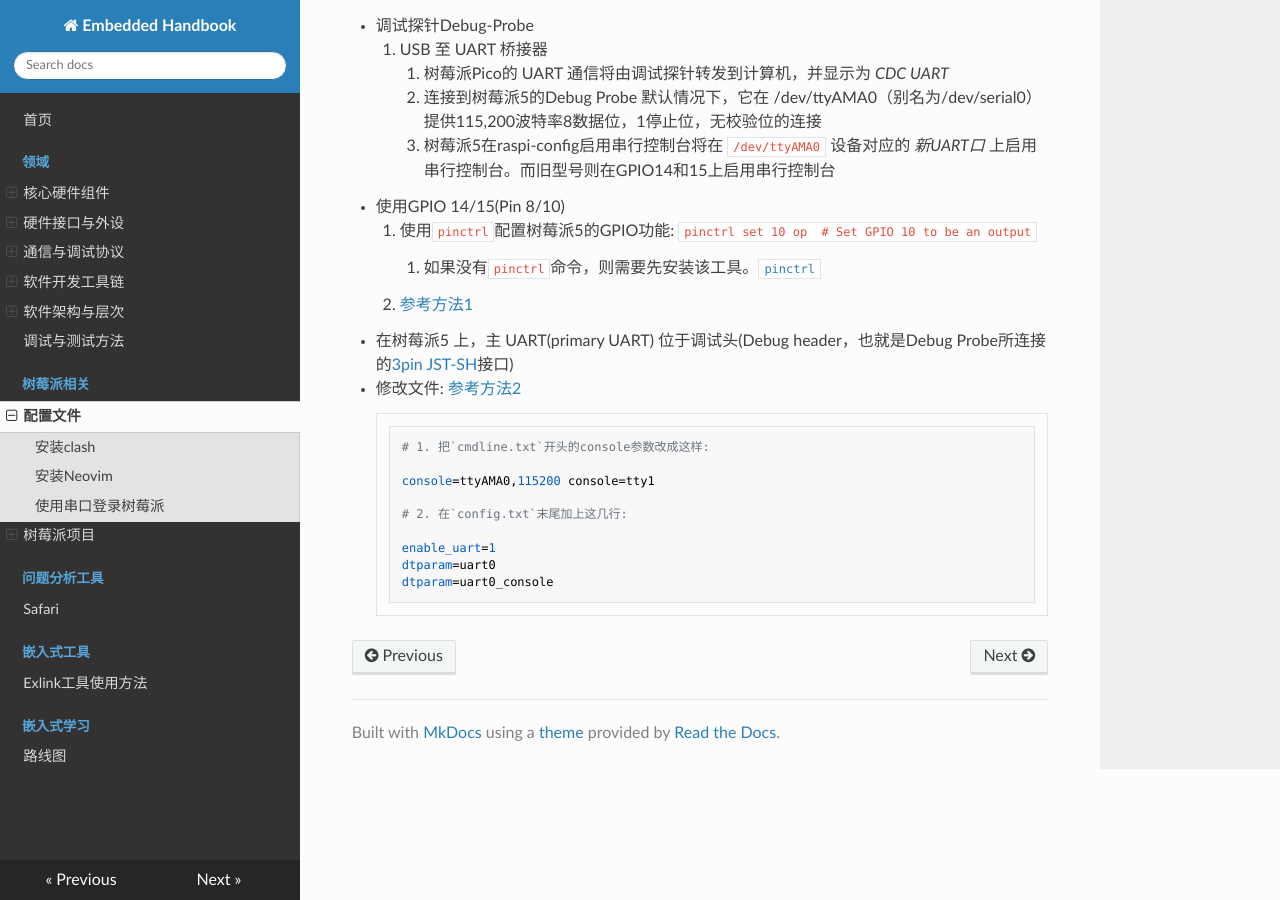
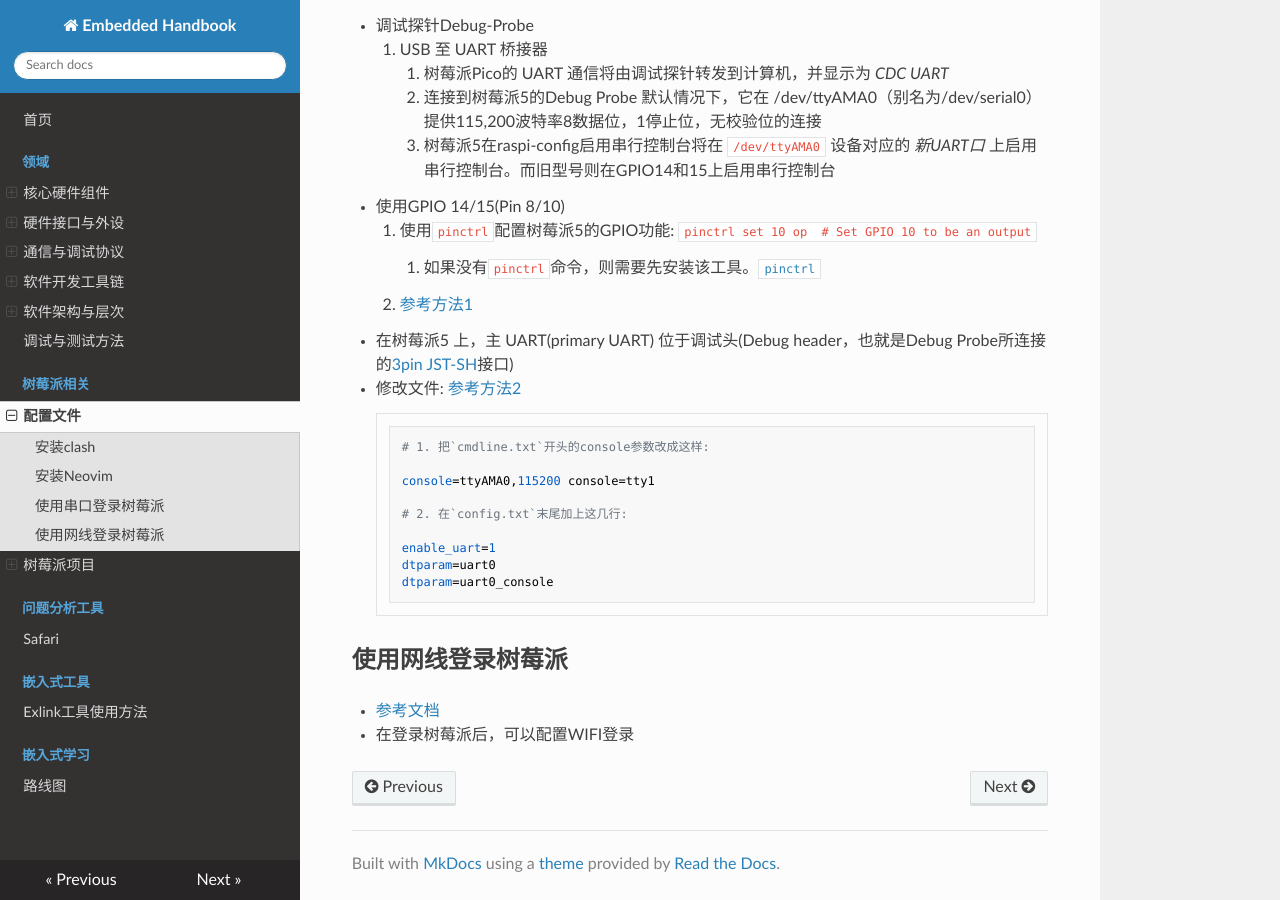
Before and after one commit to Shenliuran/embedded_handbook, an MkDocs documentation site: the page built from docs/raspberry-pi/raspberry-pi5-config.md, in a window 1280 px wide and 900 px high, scrolled down 790 px. Built offline with MkDocs 1.6.1, drawn with Linux system fonts in a browser that asks for light colours; nearby versions of some CDN libraries.

Commit message:
docs(raspberry-pi5-config): 添加通过网线登录树莓派的方法

````diff
--- a/docs/raspberry-pi/raspberry-pi5-config.md
+++ b/docs/raspberry-pi/raspberry-pi5-config.md
@@ -43,3 +43,7 @@ enable_uart=1
 dtparam=uart0
 dtparam=uart0_console
 ```
+
+## 使用网线登录树莓派
++ [参考文档](https://www.cnblogs.com/FHC1994/p/9142569.html)
++ 在登录树莓派后，可以配置WIFI登录
````
